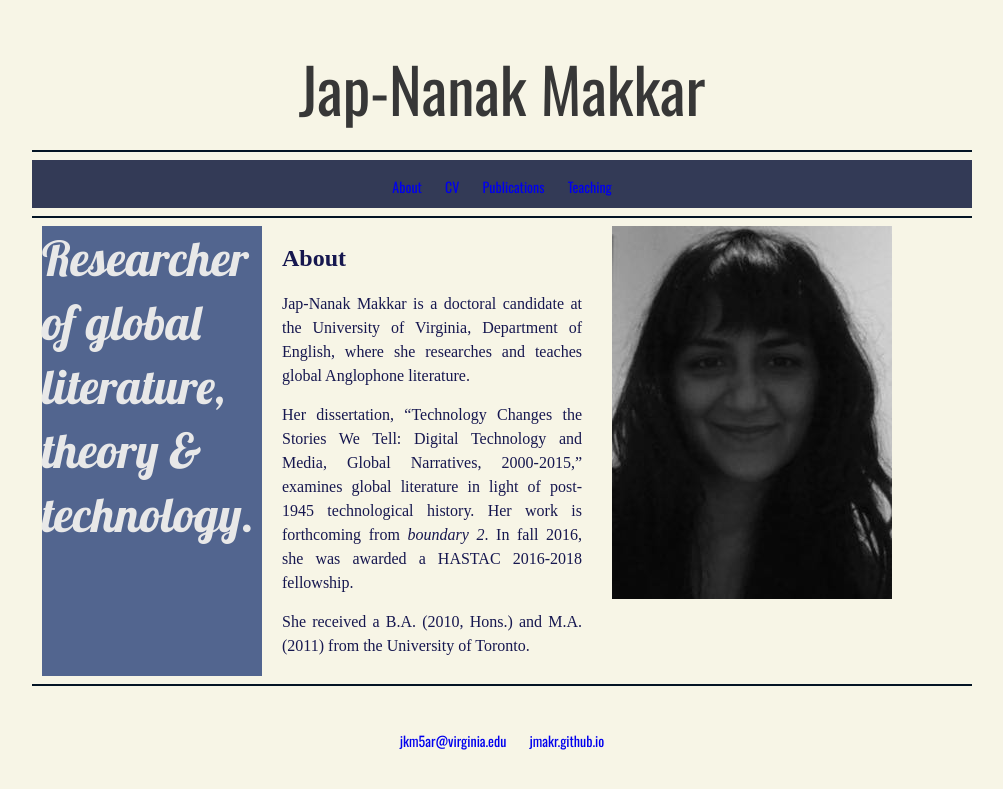
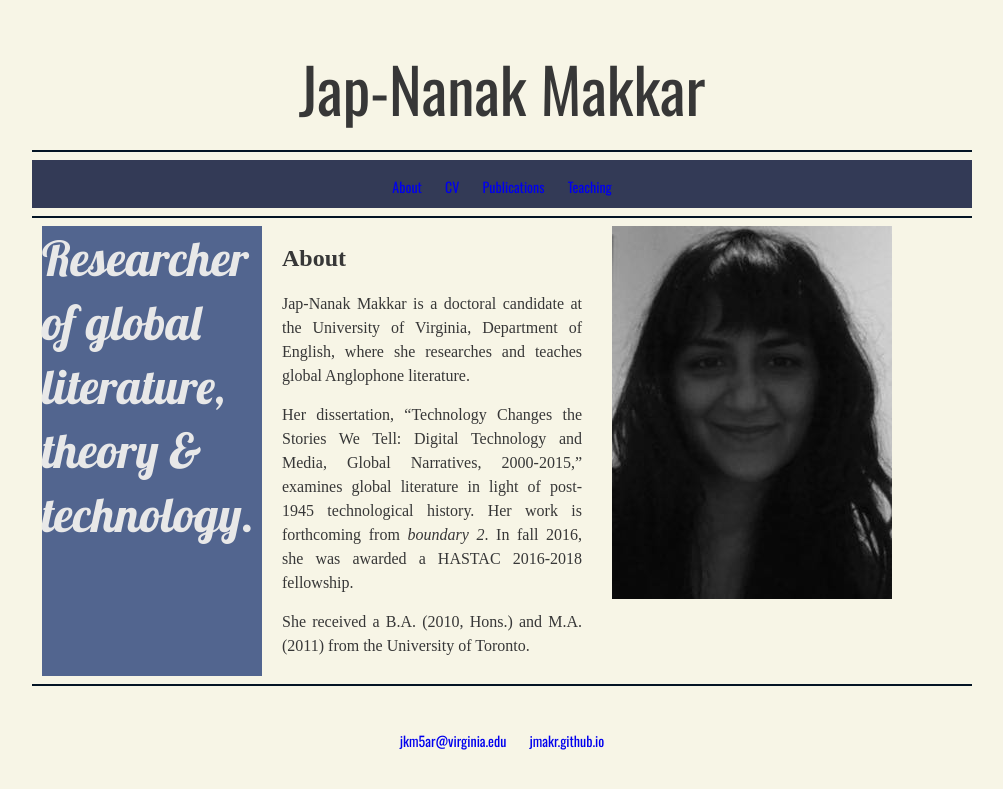
Before and after one commit to jmakr/jmakr.github.io, a Jekyll site: the page built from index.html, in a window 1280 px wide. Shown: the top 789 px of the page, without its empty margins (138-1141 px from the left). Built offline with Jekyll 4.4.1, drawn with Linux system fonts in a browser that asks for light colours; some web fonts are replaced.

Commit message:
Update main.css

```diff
--- a/css/main.css
+++ b/css/main.css
@@ -46,7 +46,7 @@
 .hr2helper {
   display:block;
   width: 100%;
-  color: #16174f;  /* deep blue */
+  color:#373737;  /* charcoal  */
   margin-left: auto;
   margin-right: auto;
   text-align: center;
@@ -136,7 +136,7 @@ h2 {
 
     display:block;
     font-size: 24px;
-    color: #16174f; /* deep blue */
+    color:#373737;  /* charcoal  */
     font-family: Rasa, "Century Schoolbook", serif;
     font-weight: 600;
 	overflow: hidden;
@@ -168,7 +168,7 @@ p {
     font-weight: 400;
     font-size: 16px;
     line-height: 24px;
-    color: #333;
+    color:#373737;  /* charcoal  */
 
 }
 
@@ -210,7 +210,7 @@ p2 {
     font-weight: 400;
     font-size: 16px;
     line-height: 24px;
-    color: #16174f; /* deep blue */
+    color:#373737;  /* charcoal  */
     text-align:justify;
     padding-bottom:5%;
 
@@ -219,7 +219,7 @@ p2 {
 
 .p3box{
 height:450px;
-background-color: #52658f; /* sunshine */
+background-color: #52658f; /* accent blue */
 }
 
 p3 {
```
